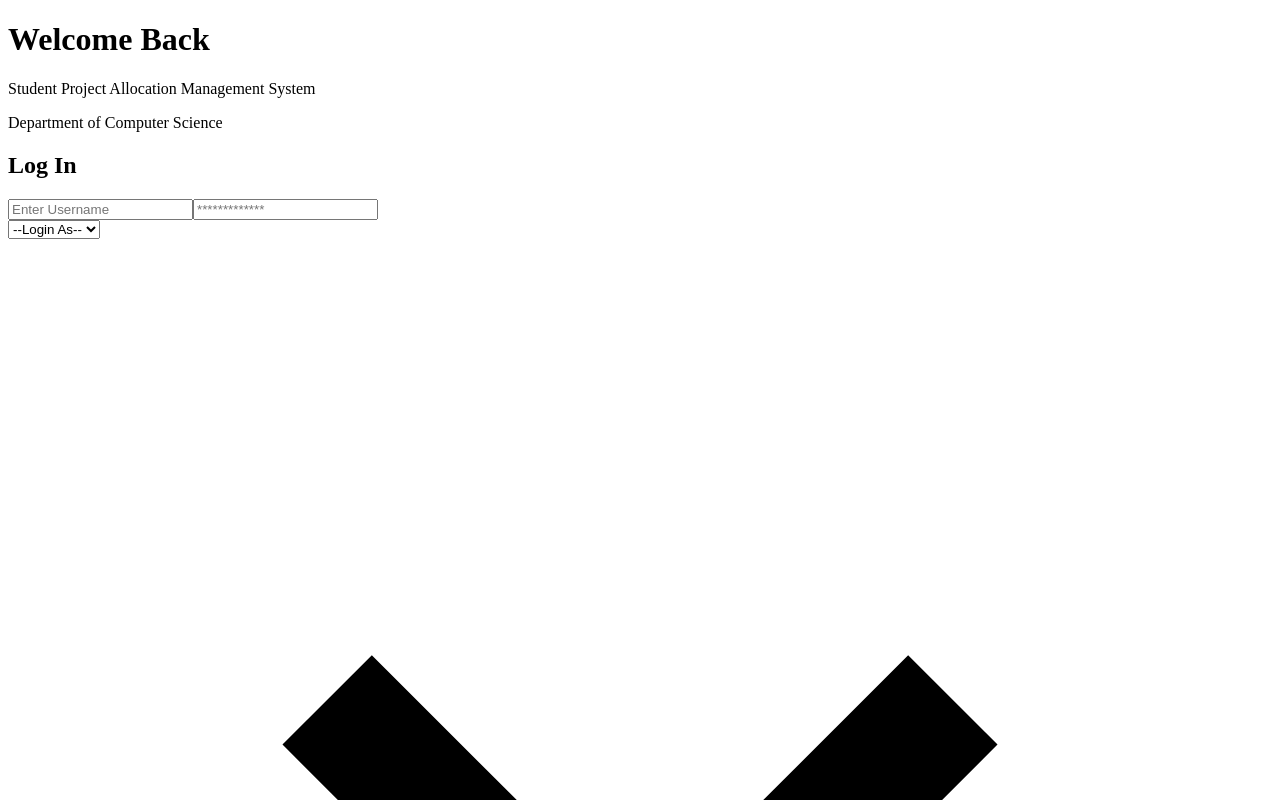
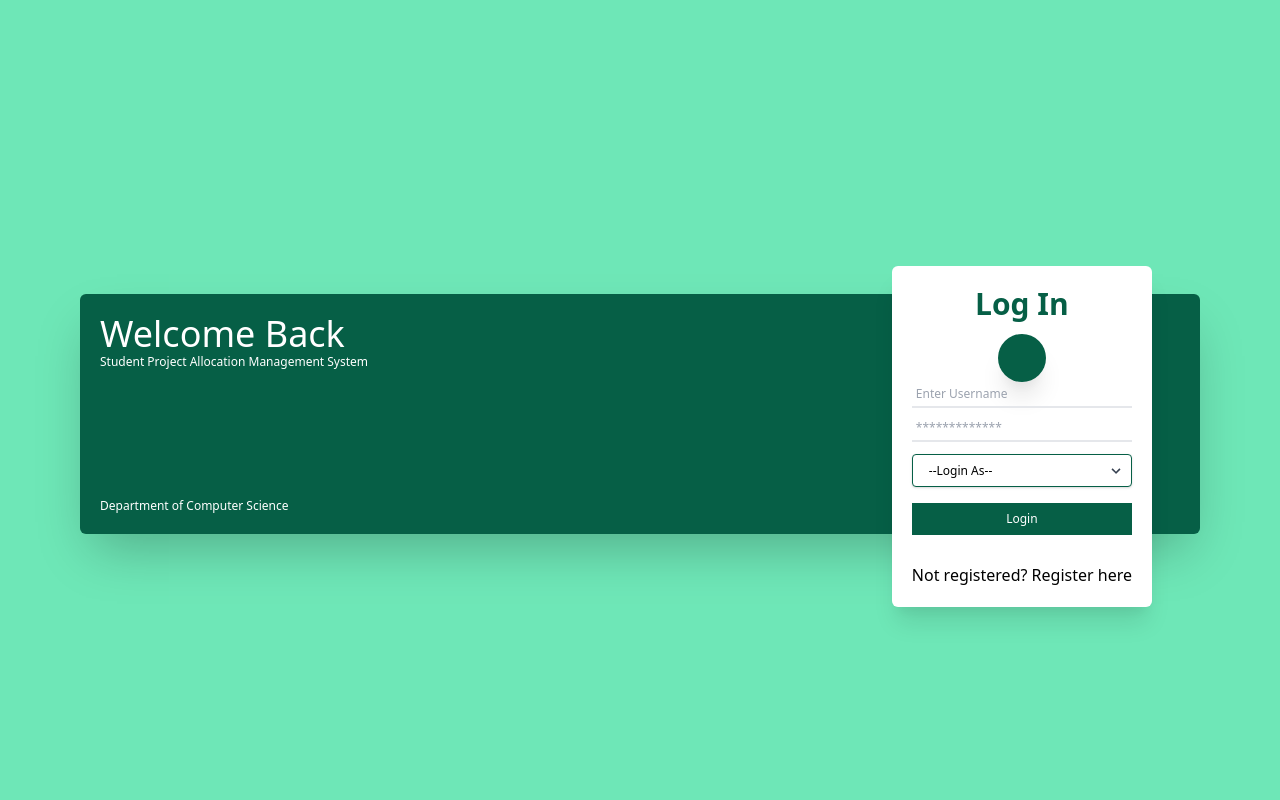
Before and after one commit to iamclement1/kwasu-spams, a React (Create React App) app: page / in a window 1280 px wide. Shown: the top 800 px of the page. Built offline with nearby package versions, Linux system fonts and the light colour scheme.

Commit message:
compiled css with the help of craco

```diff
--- /dev/null
+++ b/craco.config.js
@@ -0,0 +1,7 @@
+module.exports = {
+  style: {
+    postcss: {
+      plugins: [require("tailwindcss"), require("autoprefixer")],
+    },
+  },
+};
--- a/tailwind.config.js
+++ b/tailwind.config.js
@@ -1,7 +1,7 @@
 const colors = require("tailwindcss/colors");
 
 module.exports = {
-  purge: [],
+  purge: ["./src/**/*.{js,jsx,ts,tsx}", "./public/index.js"],
   presets: [],
   darkMode: false, // or 'media' or 'class'
   theme: {
```
Also changed, not shown: package.json (+8 -6 lines), 1 other file (tests, documents, lock files or other folders).
